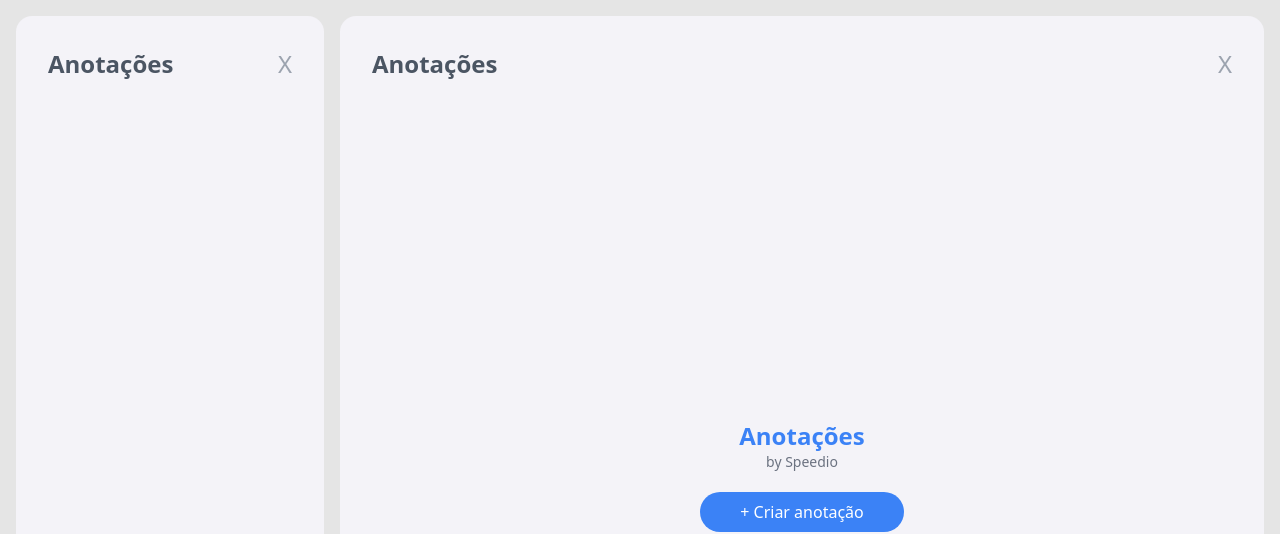
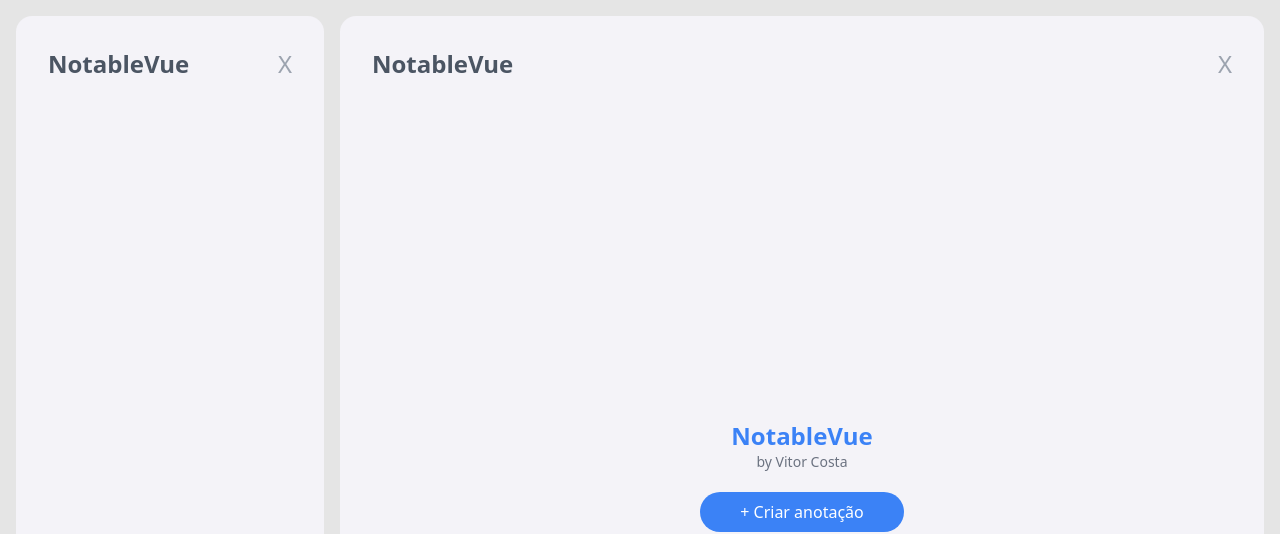
Before and after one commit to vitorcosta42/NotableVue, a Vue app: page / in a window 1280 px wide. Shown: the top 534 px of the page. Built offline with nearby package versions, Linux system fonts and the light colour scheme; some icons are missing.

Commit message:
feat: change in app name

```diff
--- a/server.js
+++ b/server.js
@@ -11,7 +11,7 @@ const app = express();
 const port = 3000;
 import jwt from 'jsonwebtoken';
 
-const JWT_SECRET = '20/01/2003';
+const JWT_SECRET = {$process.env.JWT_SECRET};
 
 const mongoDBURL = `mongodb+srv://vitorcostadev:${process.env.MONGODB_PASSWORD}@cluster0.uk52orr.mongodb.net/?retryWrites=true&w=majority`;
 
--- a/src/components/CreateNote.vue
+++ b/src/components/CreateNote.vue
@@ -1,7 +1,7 @@
 <template>
   <div class="flex flex-col min-h-screen">
     <header class="flex justify-between items-center p-8">
-      <h2 class="text-2xl font-bold text-gray-600">Anotações</h2>
+      <h2 class="text-2xl font-bold text-gray-600">NotableVue</h2>
       <button
         @click="emptyScreen"
         class="text-2xl text-gray-400 hover:text-gray-600"
--- a/src/components/EmptyScreen.vue
+++ b/src/components/EmptyScreen.vue
@@ -1,13 +1,14 @@
 <template>
   <div class="flex flex-col h-screen">
     <header class="flex justify-between items-center p-8">
-      <h2 class="text-2xl font-bold text-gray-600">Anotações</h2>
+      <h2 class="text-2xl font-bold text-gray-600">NotableVue
+      </h2>
       <button class="text-2xl text-gray-400 hover:text-gray-600" aria-label="Fechar">X</button>
     </header>
     <main class="p-5 text-center my-auto ">
         <v-icon scale="3" name="pr-paperclip" class="text-gray-400 hover:text-gray-500" />
-      <h1 class="text-blue-500 font-bold text-2xl">Anotações</h1>
-      <h3 class="text-sm text-gray-500 mb-5">by Speedio</h3>
+      <h1 class="text-blue-500 font-bold text-2xl">NotableVue</h1>
+      <h3 class="text-sm text-gray-500 mb-5">by Vitor Costa</h3>
       <button  @click="createNote"  class="bg-blue-500 py-2 px-10 rounded-3xl text-white hover:bg-blue-600">
         + Criar anotação
       </button>
--- a/src/components/ListNotes.vue
+++ b/src/components/ListNotes.vue
@@ -1,7 +1,7 @@
 <template>
   <div class="flex flex-col min-h-screen rounded-2xl">
     <header class="flex justify-between items-center p-8">
-      <h2 class="text-2xl font-bold text-gray-600">Anotações</h2>
+      <h2 class="text-2xl font-bold text-gray-600">NotableVue</h2>
       <button class="text-2xl text-gray-400 hover:text-gray-600" aria-label="Fechar">X</button>
     </header>
     <main class="p-5 flex-grow">
--- a/src/components/NoteDetail.vue
+++ b/src/components/NoteDetail.vue
@@ -1,7 +1,7 @@
 <template>
   <div class="flex flex-col min-h-screen">
     <header class="flex justify-between items-center p-8">
-      <h2 class="text-2xl font-bold text-gray-600">Anotações</h2>
+      <h2 class="text-2xl font-bold text-gray-600">NotableVue</h2>
       <button
         @click="emptyScreen"
         class="text-2xl text-gray-400 hover:text-gray-600"
```
Also changed, not shown: 2 other files (tests, documents, lock files or other folders).
